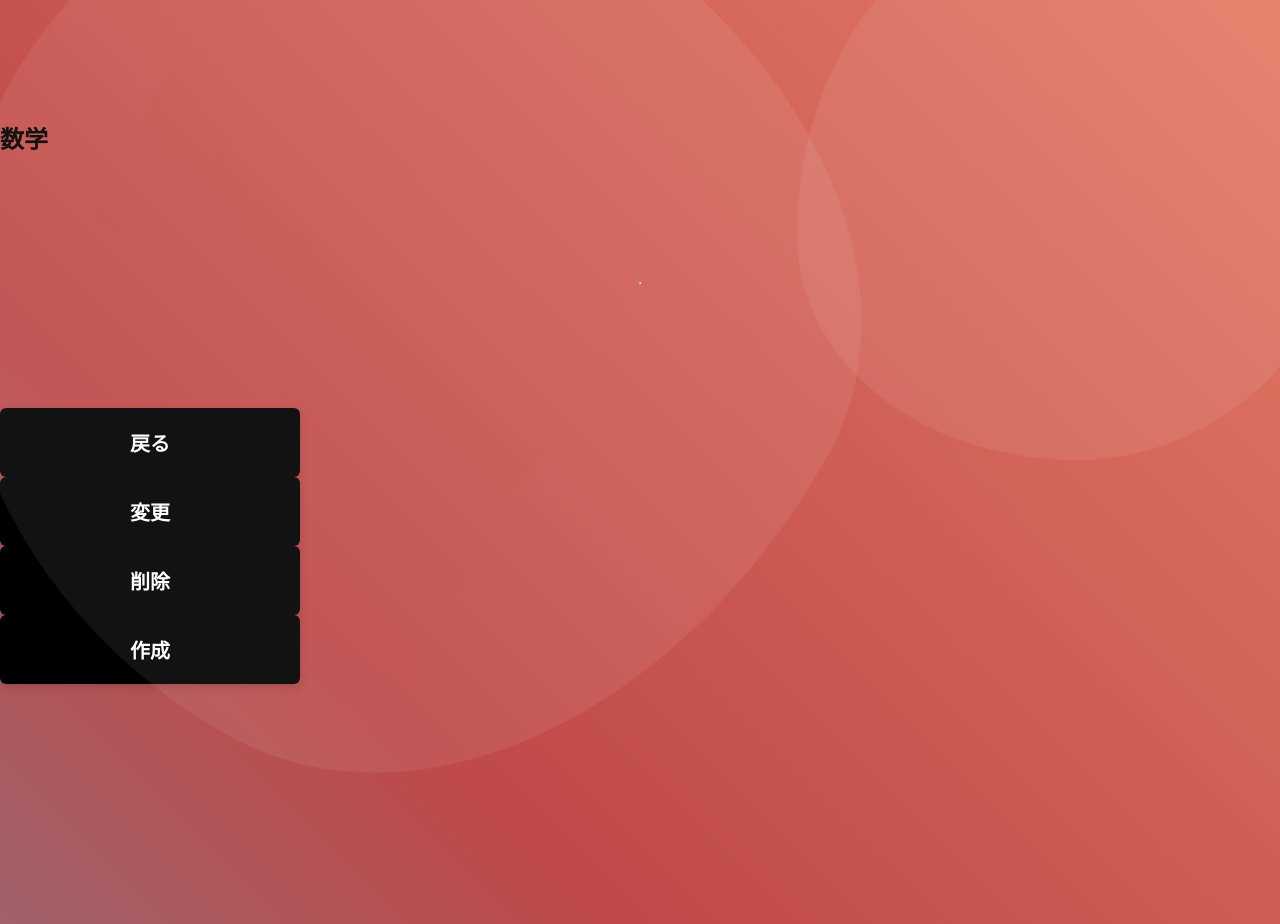
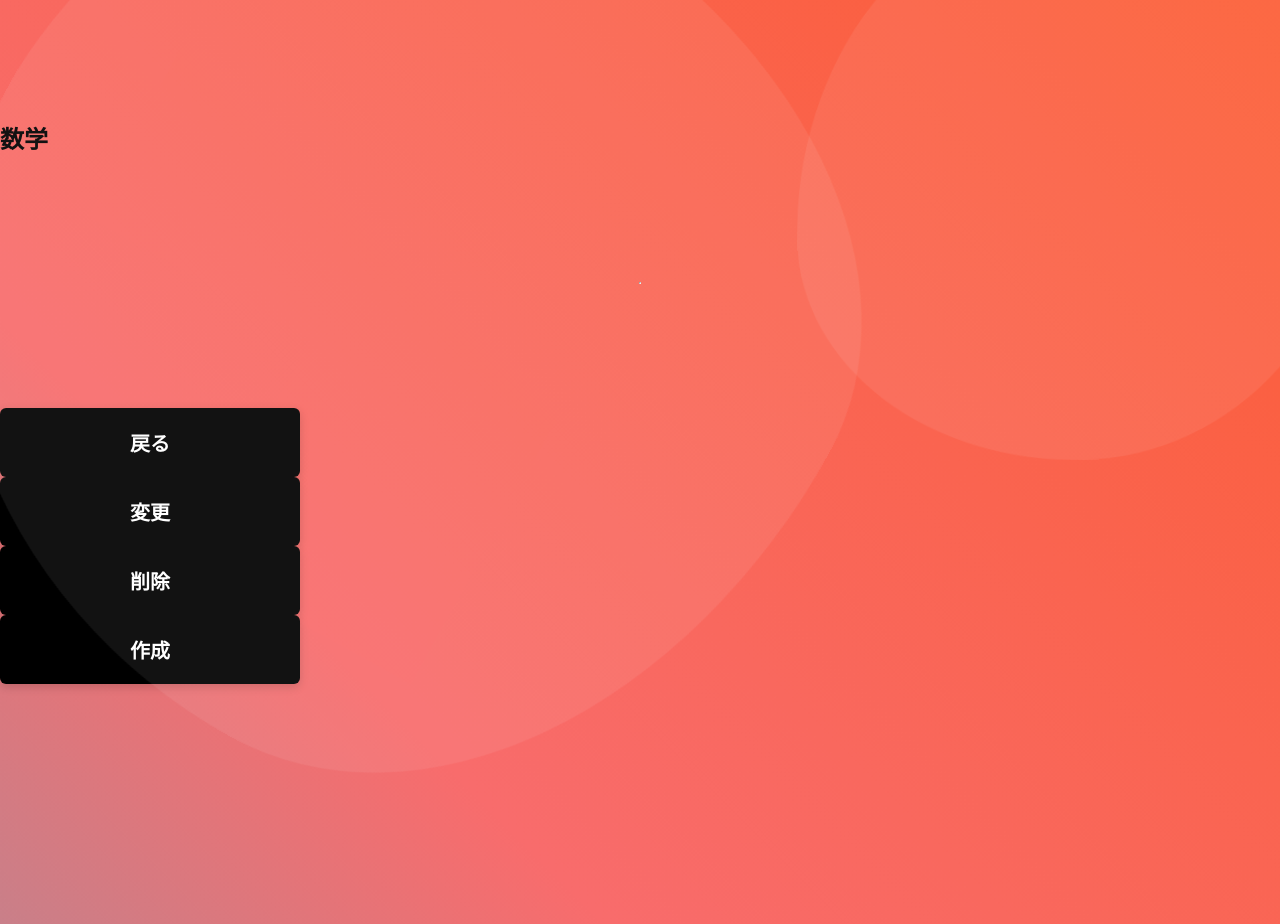
Before and after one commit to s1f10210324/ex4team-project, a Django app: page /1/ in a window 1280 px wide; the page is wider, and only the part inside the window is pictured. Run offline with Django 4.2, Linux system fonts and the light colour scheme; data comes from the database, SQL or seed files in the repository; both versions use the stored data as it was after the commit.

Commit message:
change color

```diff
--- a/accounts/static/accounts/css/login5.css
+++ b/accounts/static/accounts/css/login5.css
@@ -40,7 +40,7 @@ a {
 body {
     background: -moz-linear-gradient(45deg, #000000 0%, #000000 29%, #fffcff 66%, #91563f 100%);
     background: -webkit-linear-gradient(45deg, #000000 0%,#26c9f2 29%,#d911f2 66%,#ffa079 100%);
-    background: linear-gradient(45deg, #000000 0%,#26c9f2 29%,#bf4949 66%,#ffa079 100%);
+    background: linear-gradient(45deg, #d7ff46 0%,#0acdfe 29%,#f86c6c 66%,#ff500a 100%);
     background-size: 400% 400%;
     -webkit-animation: Gradient 15s ease infinite;
 	-moz-animation: Gradient 15s ease infinite;
```
Also changed, not shown: accounts/static/accounts/css/login2.js (deleted), db.sqlite3.
